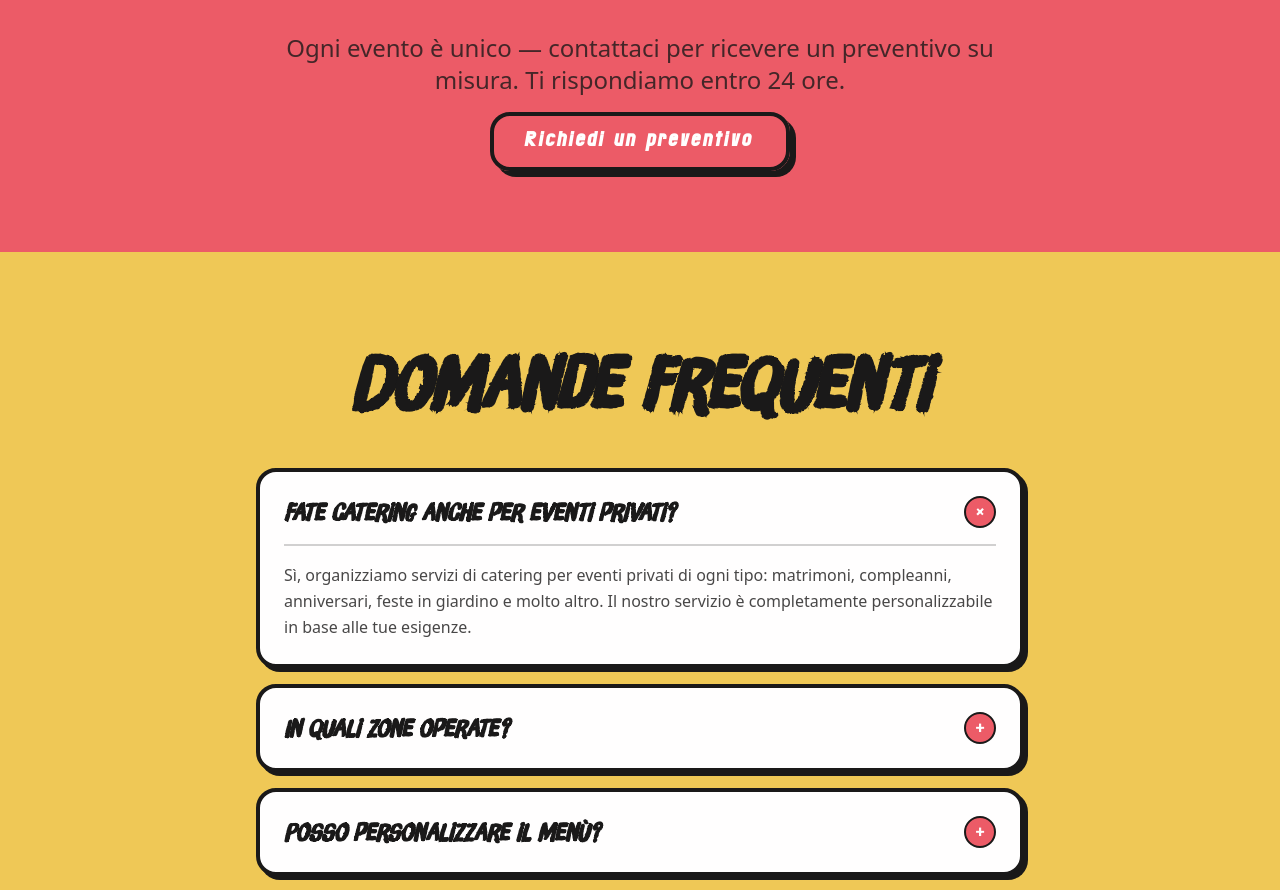
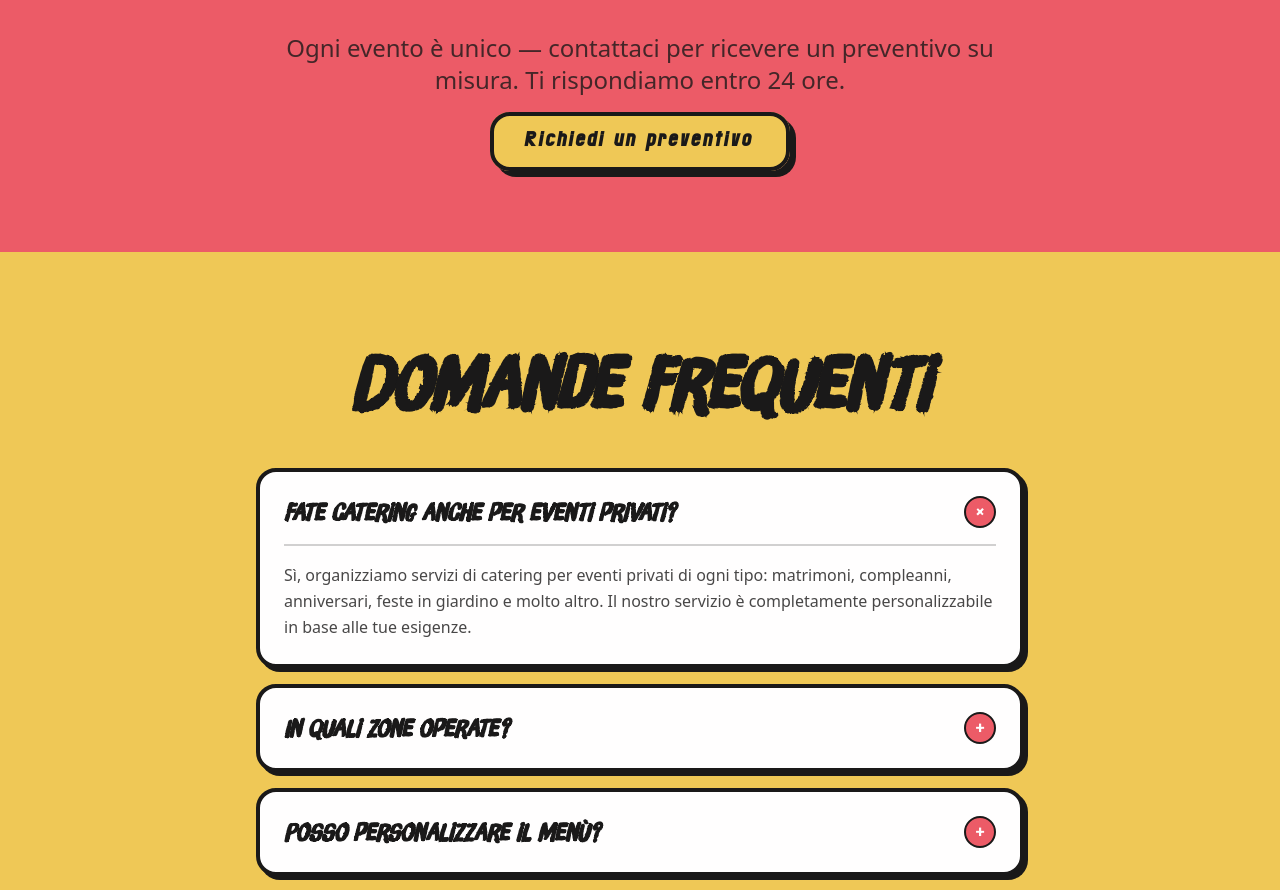
Before and after one commit to robdll/philly-food, a Next.js app: page / in a window 1280 px wide. Shown: the part 4268-5158 px from the top of the page. Built offline with nearby package versions, Linux system fonts and the light colour scheme.

Commit message:
btn type update

```diff
--- a/app/components/Pricing.tsx
+++ b/app/components/Pricing.tsx
@@ -11,7 +11,7 @@ export default function Pricing() {
             entro 24 ore.
           </p>
           <Button
-            type="primary"
+            type="secondary"
             href="https://wa.me/393453506693"
             target="_blank"
             rel="noopener noreferrer"
```
